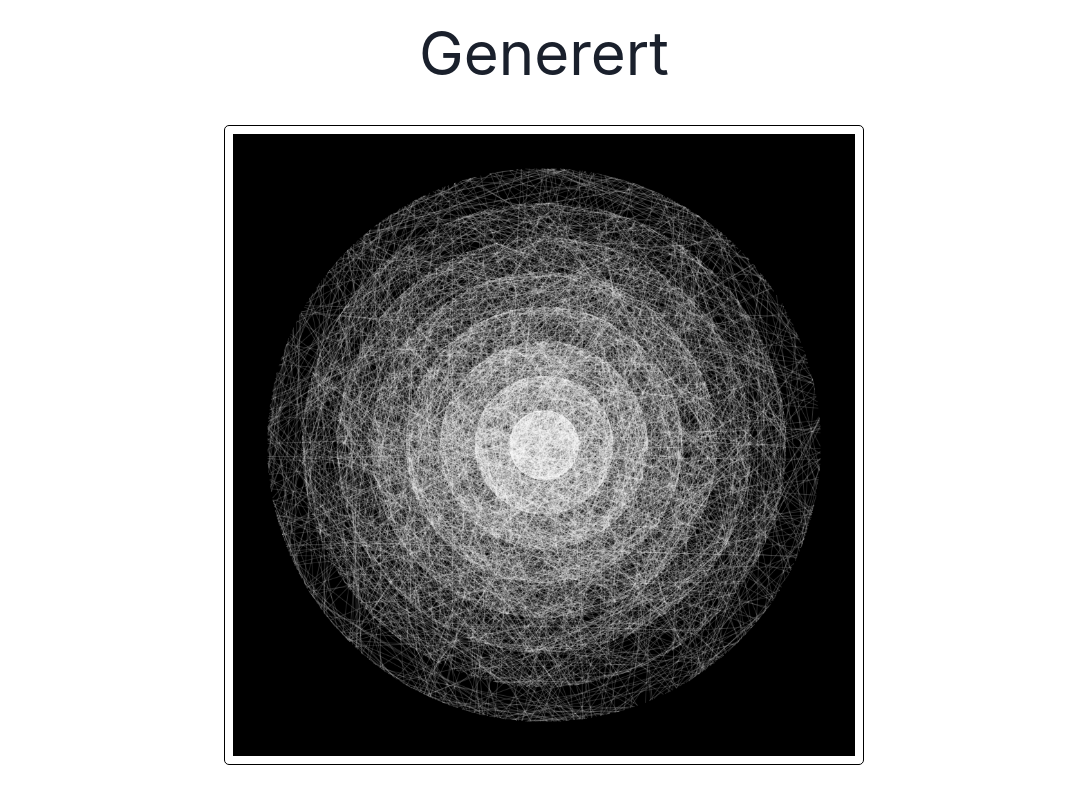
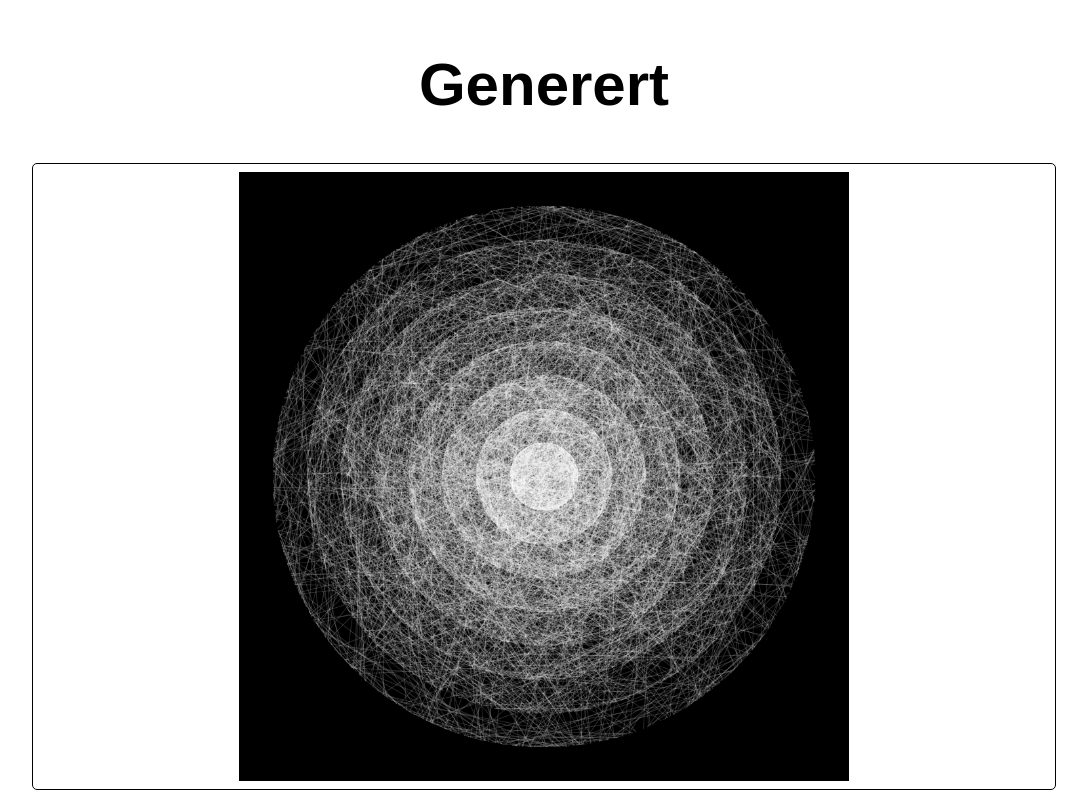
Before and after one commit to FredrikMeyer/generert, a React (Vite) app in the folder frontend/: page / in a window 1280 px wide. Shown: the whole page, without its empty margins (96-1183 px from the left). Built offline with nearby package versions, Linux system fonts and the light colour scheme.

Commit message:
Remove chakra

```diff
--- a/frontend/package.json
+++ b/frontend/package.json
@@ -8,10 +8,6 @@
     "preview": "vite preview"
   },
   "dependencies": {
-    "@chakra-ui/react": "^2.1.2",
-    "@emotion/react": "^11",
-    "@emotion/styled": "^11",
-    "framer-motion": "^6",
     "react": "^18.0.0",
     "react-dom": "^18.0.0"
   },
--- a/frontend/src/App.tsx
+++ b/frontend/src/App.tsx
@@ -2,41 +2,49 @@ import "./App.css";
 import concentric from "./images/concentric.png";
 import moon from "./images/moon.png";
 import colorCircle from "./images/color_circle.png";
-import { Container, SimpleGrid, Text, Center, Box } from "@chakra-ui/react";
 import { useState } from "react";
 
 const images = [concentric, moon, colorCircle];
 
 function Image({ src }: { src: string }) {
-  return (
-    <Center>
-      <img src={src} />
-    </Center>
-  );
+  return <img src={src} style={{ objectFit: "contain" }} />;
 }
 
 function App() {
   const [activeImage, setActiveImage] = useState(0);
 
   return (
-    <SimpleGrid minH="100vh" gap="0" paddingTop="1vh" paddingBottom="1vh">
-      <Container alignItems="center">
-        <Center>
-          <Text fontSize="6xl">Generert</Text>
-        </Center>
-      </Container>
-      <Box padding="20px">
-        <Container
-          border="1px solid black"
-          borderRadius="5px"
-          padding="1vh"
-          maxW="container.sm"
-          onClick={() => setActiveImage((activeImage + 1) % images.length)}
-        >
-          <Image src={images[activeImage]} />
-        </Container>
-      </Box>
-    </SimpleGrid>
+    <div
+      style={{
+        display: "flex",
+        flexDirection: "column",
+        height: "100%",
+        justifyContent: "space-around",
+        alignItems: "center",
+      }}
+    >
+      <header>
+        <div style={{ margin: "auto", textAlign: "center" }}>
+          <h1>Generert</h1>
+        </div>
+      </header>
+
+      <div
+        style={{
+          display: "flex",
+          justifyContent: "center",
+          border: "1px solid black",
+          borderRadius: "5px",
+          padding: "1vh",
+          height: "80%",
+          width: "80%",
+          textAlign: "center",
+        }}
+        onClick={() => setActiveImage((activeImage + 1) % images.length)}
+      >
+        <Image src={images[activeImage]} />
+      </div>
+    </div>
   );
 }
 
--- a/frontend/src/index.css
+++ b/frontend/src/index.css
@@ -0,0 +1,29 @@
+html, body {
+  margin: 0;
+  padding: 0;
+  height: 100%;
+  width: 100%;
+  font-family: sans-serif;
+}
+
+
+* {
+  box-sizing: border-box;
+}
+
+img {
+  max-width: 100%;
+  height: auto;
+}
+
+
+#root {
+  height: 100%;
+  width: 100%;
+  padding-top: 1vh;
+  padding-bottom: 1vh;
+}
+
+h1 {
+  font-size: 3.75rem;
+}
--- a/frontend/src/main.tsx
+++ b/frontend/src/main.tsx
@@ -1,7 +1,5 @@
 import React from "react";
 import ReactDOM from "react-dom/client";
-import { ChakraProvider } from "@chakra-ui/react";
-
 import App from "./App";
 import "./index.css";
 
@@ -9,9 +7,7 @@ const rootElement = document.getElementById("root");
 if (rootElement) {
   ReactDOM.createRoot(rootElement).render(
     <React.StrictMode>
-      <ChakraProvider>
-        <App />
-      </ChakraProvider>
+      <App />
     </React.StrictMode>
   );
 }
```
Also changed, not shown: 1 other file (tests, documents, lock files or other folders).
